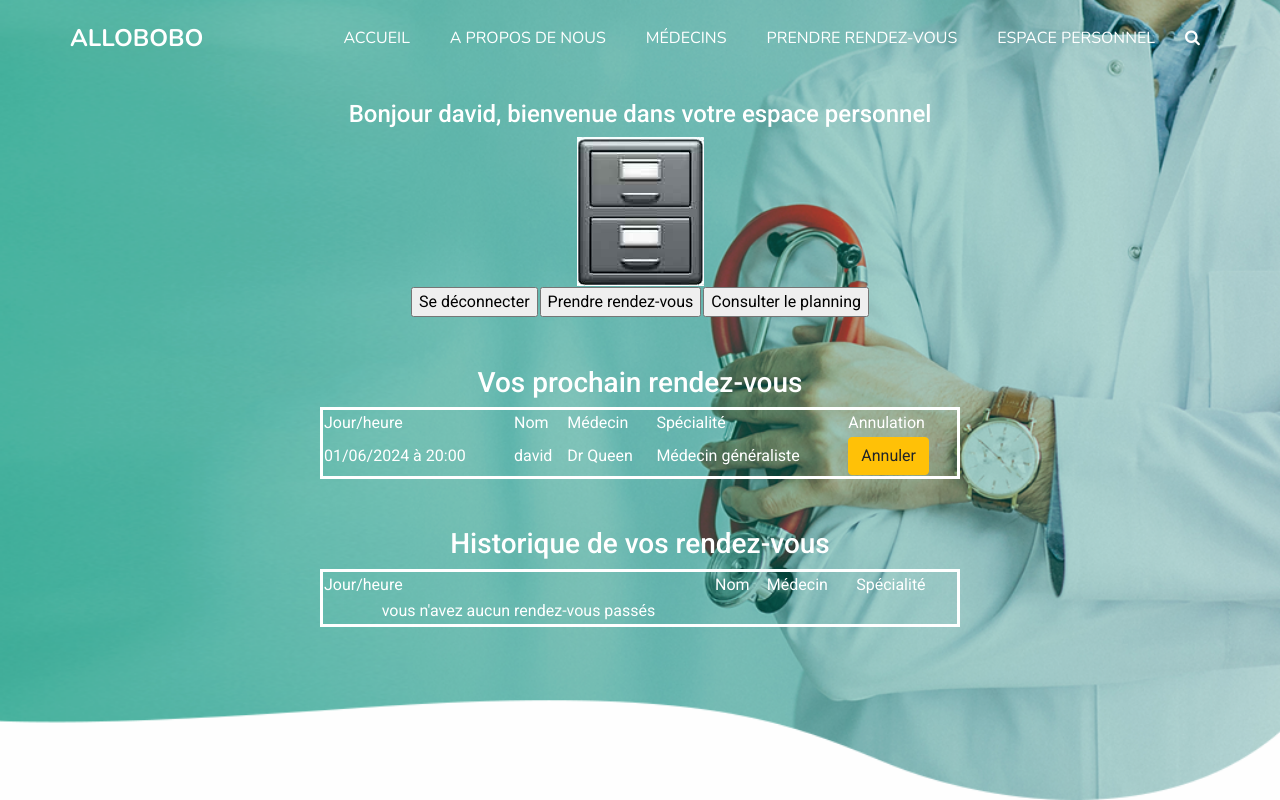
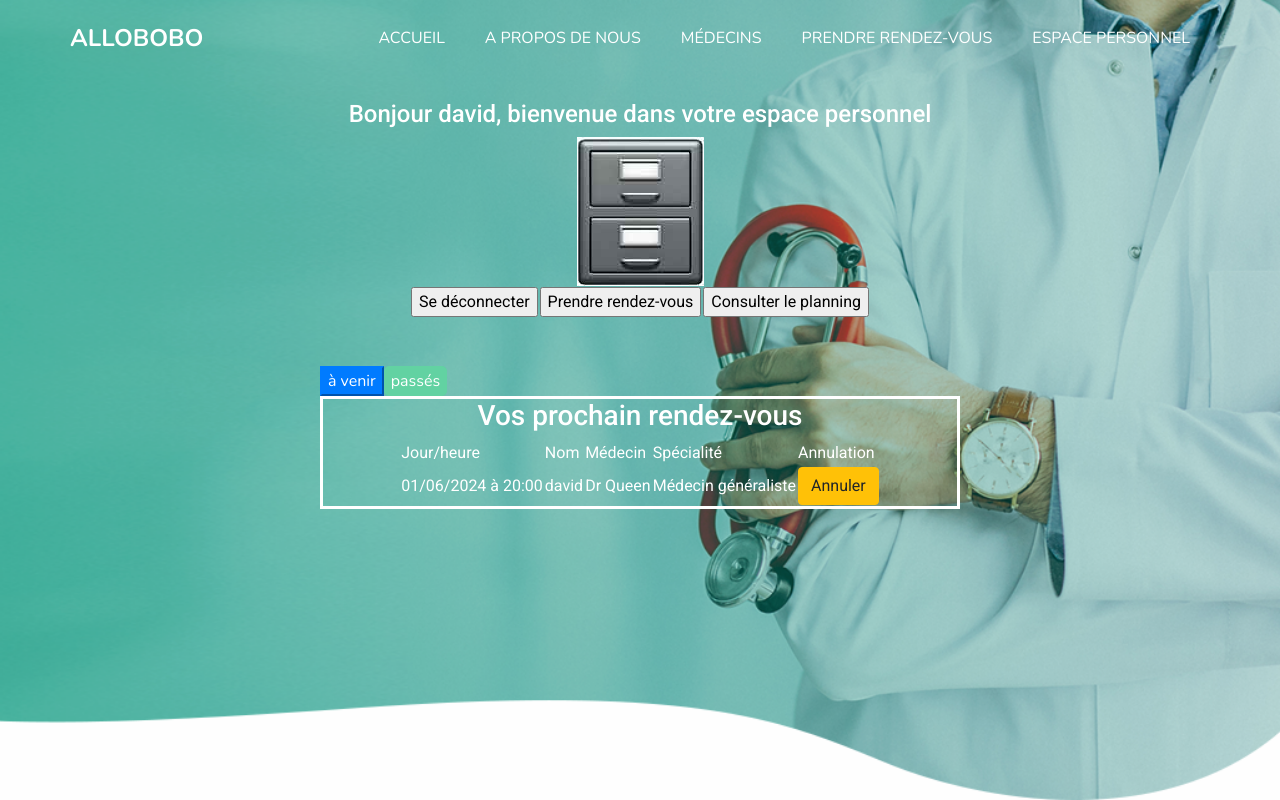
Before and after one commit to wardenstyle/allobobo, a PHP site: page /espaceclient.php in a window 1280 px wide. Run offline with PHP 8.4, Linux system fonts and the light colour scheme; a user stored in the database is signed in; data comes from the database, SQL or seed files in the repository.

Commit message:
ajout des onglets de navigation dans espace personnel

```diff
--- a/allobobo.sql
+++ b/allobobo.sql
@@ -8,7 +8,7 @@ SET time_zone = "+00:00";
 /*!40101 SET NAMES utf8 */;
 
 --
--- Base de données :  `allobobo_bdd-dp`
+-- Base de données :  `dp-allobobo_bdd`
 --
 
 -- --------------------------------------------------------
--- a/espaceclient.php
+++ b/espaceclient.php
@@ -25,6 +25,19 @@ if(isset($_SESSION['email_user'])){
 
 		td, h3, h4{color:white;font-family:'Roboto';}
 		table{ color:white;}
+		.tab-content{display:none};
+		.m-top-10{margin-top:10px;}
+		button.active {color: #fff; background-color: #007bff; border-color: #007bff;}
+		.btn-perso {
+  			text-align: center;
+  			display: inline-block;
+  			background-color: #62d2a2;
+  			color: #ffffff;
+  			border-radius: 5px;
+  			-webkit-transition: all 0.3s;
+  			transition: all 0.3s;
+  			border: 1px solid #62d2a2;
+		}
 	</style>
 
 <body>
@@ -53,9 +66,17 @@ if(isset($_SESSION['email_user'])){
 	</table>
 	<br />
 	<br />
+	<div class="nav nav-pills" style="margin-left:25%">
+		<button onclick="openTab(0)" class="active">à venir</button>
+		<button onclick="openTab(1)" class="btn-perso">passés</button>
+
+	</div>
+
+	<div class="m-top-10" style="width:50%;border: solid;color:white;">
+		<div class="tab-content" style="display:block">
 			<h3>Vos prochain rendez-vous</h3>
 
-	<table style="width:50%;border: solid;color:white;padding:10px;">
+			<table style="padding:10px;">
 				<tr>
 					<td>Jour/heure</td>
 					<td>Nom</td>
@@ -107,13 +128,12 @@ if(isset($_SESSION['email_user'])){
 				<?php }?>
 
 			</table>
+		</div>
 
-	<br />
-	<br />
-
+		<div class="tab-content">
 			<h3>Historique de vos rendez-vous</h3>
 
-	<table style="width:50%;border: solid;color:white;padding:10px;">
+			<table style="padding:10px;">
 
 				<tr>
 					<td>Jour/heure</td>
@@ -163,10 +183,24 @@ if(isset($_SESSION['email_user'])){
 				<?php }?>
 
 			</table>
+		</div>
+	</div>
 	</center>
 	</div>
 	</body>
 	<script>
+
+		function openTab(x) {
+			let contents = document.querySelectorAll(".tab-content");
+			let btns = document.querySelectorAll("button");
+			for(let i=0; i<contents.length;i++) {
+				contents[i].style.display ="none";
+				btns[i].classList.remove("active");
+			}
+			// tous les contenus sont display none
+			contents[x].style.display ="block";
+			btns[x].classList.add("active");
+		}
 
 	</script>
 
--- a/navigation.php
+++ b/navigation.php
@@ -43,11 +43,11 @@ if (session_status() === PHP_SESSION_NONE) {
                 ?><a class="nav-link" href="connexion.php">se connecter</a>
                 <?php } ?>
               </li>
-              <form class="form-inline">
+              <!-- <form class="form-inline">
                 <button class="btn  my-2 my-sm-0 nav_search-btn" type="submit">
                   <i class="fa fa-search" aria-hidden="true"></i>
                 </button>
-              </form>
+              </form> -->
             </ul>
           </div>
         </nav>
```
Lines whose indentation alone changed are shown as unchanged.
